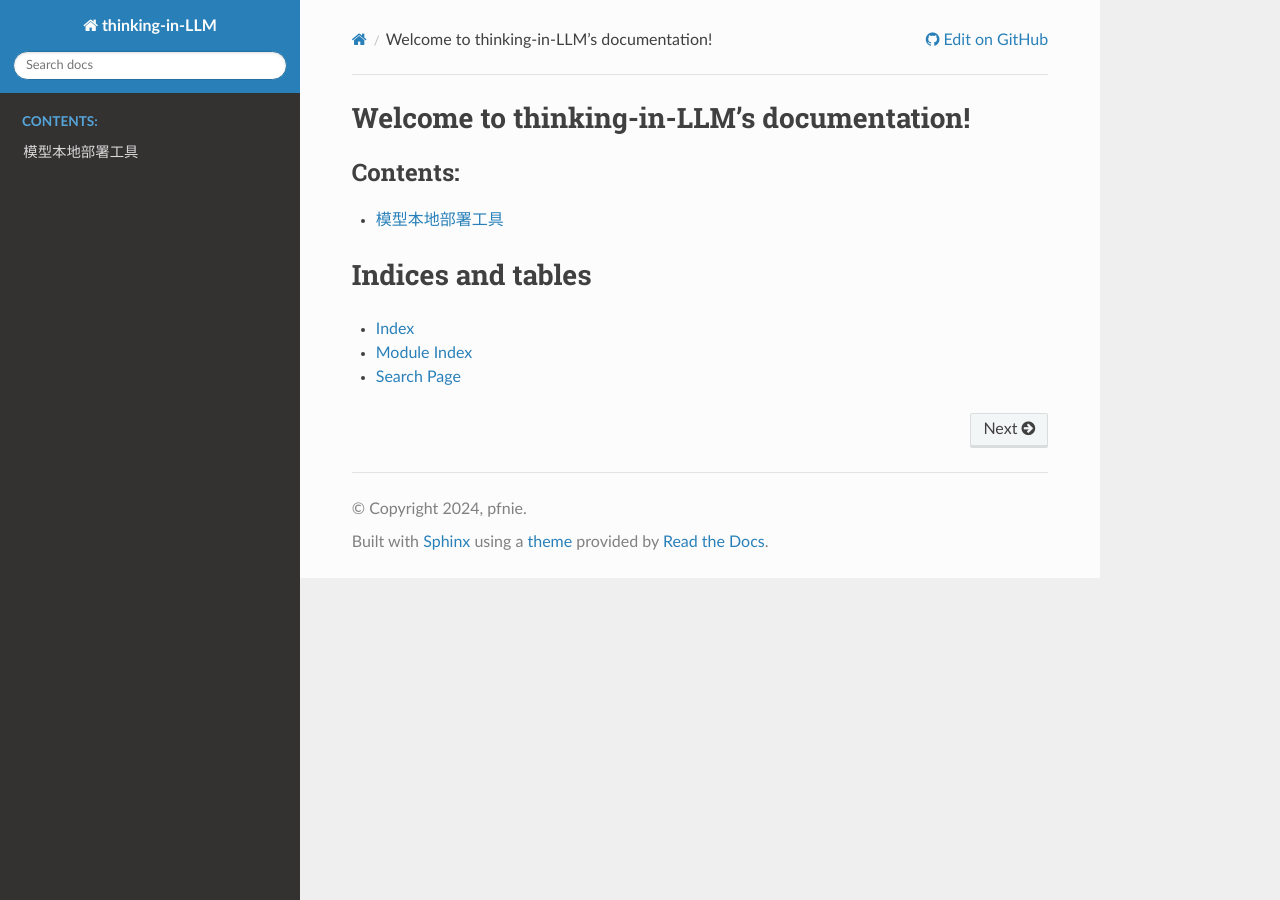
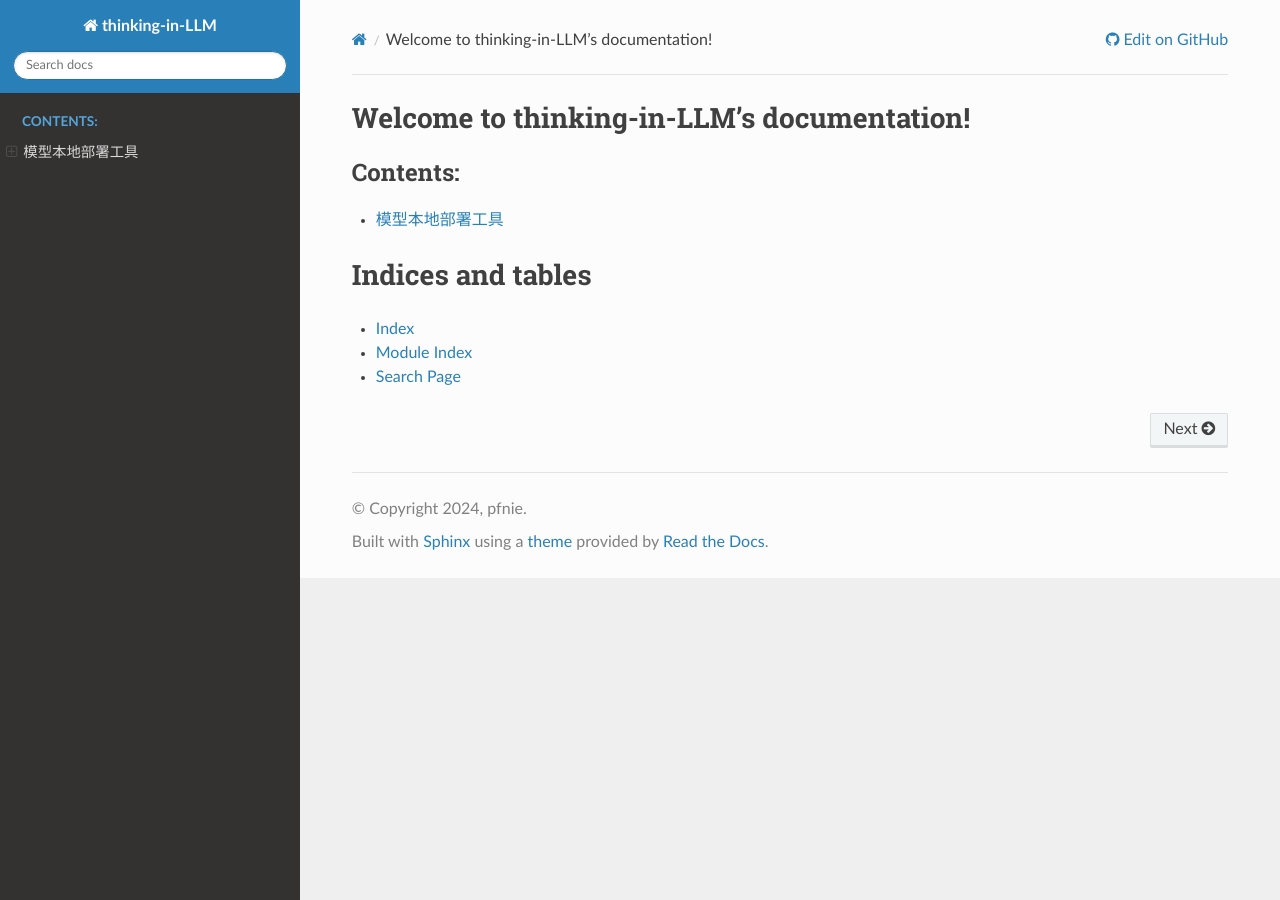
Before and after one commit to pengfeinie/thinking-in-llm, a Sphinx documentation site: the page built from source/index.rst, in a window 1280 px wide. Built offline with Sphinx 7.4.7 and the Read the Docs theme 3.1.0, drawn with Linux system fonts in a browser that asks for light colours.

Commit message:
basic knowledge

```diff
--- /dev/null
+++ b/source/_static/custom.css
@@ -0,0 +1,4 @@
+/*修改内容区域的宽度*/
+.wy-nav-content {
+   max-width: 1200px; /*设置你想要的宽度, 例如 1200px */
+}
--- a/source/conf.py
+++ b/source/conf.py
@@ -42,6 +42,9 @@ html_context = {
 
 html_theme = 'sphinx_rtd_theme'
 html_static_path = ['_static']
+html_css_files = [
+    'custom.css',
+]
 
 # If true, links to the reST sources are added to the pages.
 #
@@ -50,3 +53,9 @@ html_show_sourcelink = True
 # If true, "Created using Sphinx" is shown in the HTML footer. Default is True.
 #
 html_show_sphinx = True
+
+html_theme_options = {
+   'navigation_depth': 4, #根据实际需求调整
+       'collapse_navigation': False,
+    'sticky_navigation': True,
+}
```
Also changed, not shown: 0000_基础知识/README.md (added), source/_static/images/2025-02-17_144736.png (added).
